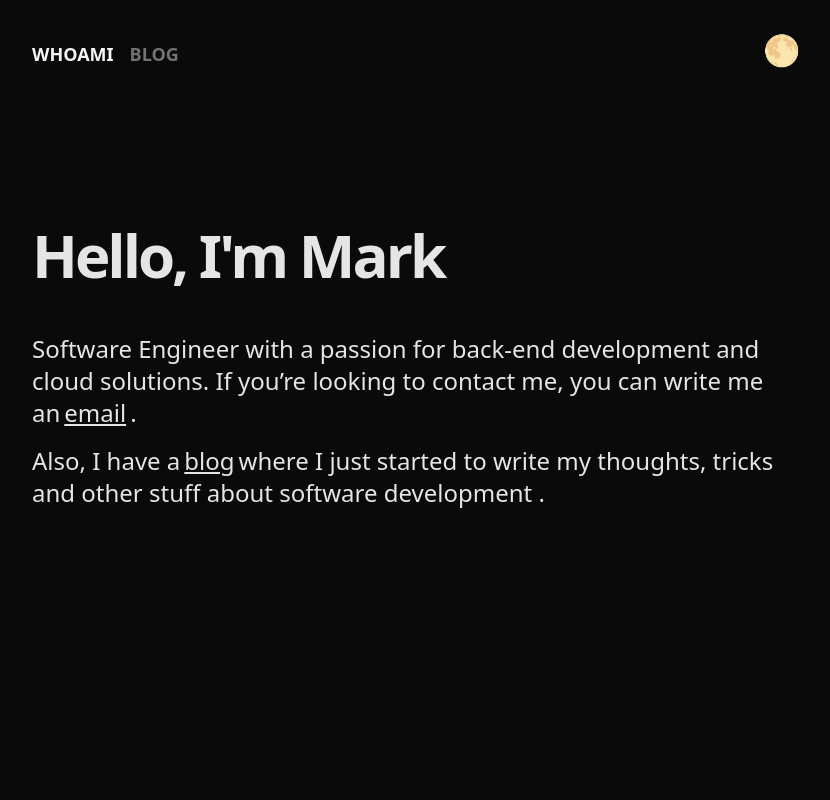
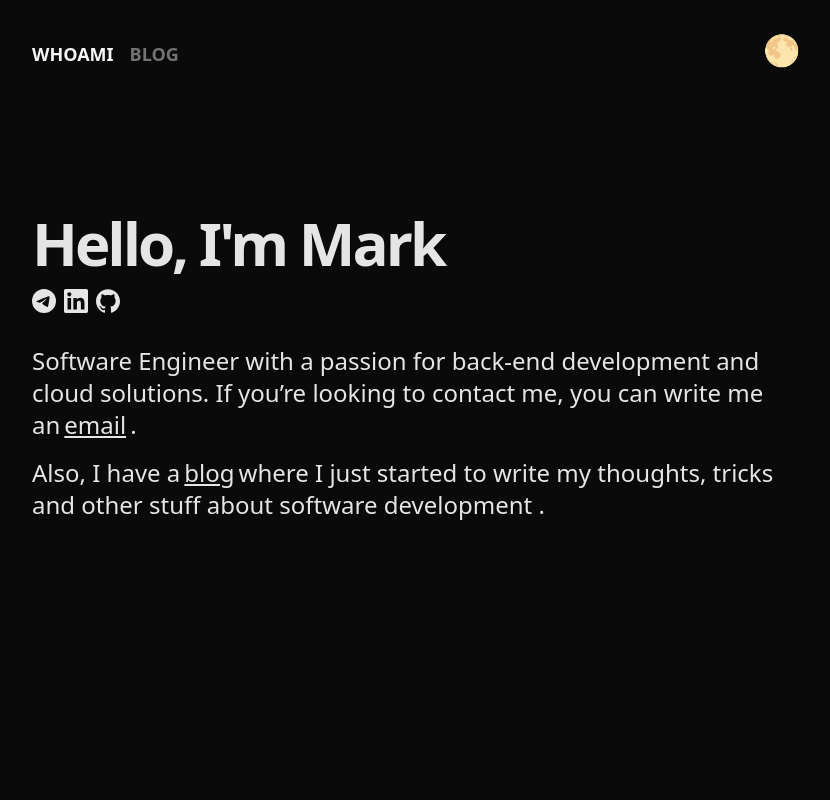
Before and after one commit to MarkSeliverstov/blog, a Next.js app: page / in a window 1280 px wide. Shown: the top 800 px of the page, without its empty margins (224-1054 px from the left). Built offline with nearby package versions, Linux system fonts and the light colour scheme.

Commit message:
chore: add socials

```diff
--- /dev/null
+++ b/app/components/socials.tsx
@@ -0,0 +1,25 @@
+import { SiLinkedin, SiGithub, SiTelegram } from "react-icons/si";
+import { siteMetadata } from "@/app/sitemap";
+
+function createSocialLink(
+  Icon: React.ComponentType,
+  href: string,
+): Readonly<React.ReactNode> {
+  return (
+    <a href={href} target="_blank" rel="noopener noreferrer" className="hover:text-blue-500">
+      <Icon />
+    </a>
+  );
+}
+
+export default function Socials({
+  className,
+}: ClassNameProps): Readonly<React.ReactNode> {
+  return (
+    <div className={"flex flex-row space-x-2 " + className}>
+      {createSocialLink(SiTelegram, siteMetadata.socials.telegram)}
+      {createSocialLink(SiLinkedin, siteMetadata.socials.linkedin)}
+      {createSocialLink(SiGithub, siteMetadata.socials.github)}
+    </div>
+  );
+}
--- a/app/page.tsx
+++ b/app/page.tsx
@@ -1,9 +1,12 @@
+import Socials from "@/app/components/socials";
+
 export default function Home(): Readonly<React.ReactNode> {
   return (
     <section className="h-screen">
       <div className="flex justify-center flex-col h-4/6">
-        <h1 className="md:text-6xl text-4xl">Hello, I&apos;m Mark</h1>
-        <p className="md:text-2xl mt-4 text-lg">
+        <h1 className="md:text-6xl text-5xl mb-4">Hello, I&apos;m Mark</h1>
+        <Socials className="text-2xl" />
+        <p className="md:text-2xl mt-8 text-lg">
           Software Engineer with a passion for back-end development and cloud
           solutions. If you’re looking to contact me, you can write me an
           <a
@@ -16,10 +19,7 @@ export default function Home(): Readonly<React.ReactNode> {
         </p>
         <p className="md:text-2xl mt-4 text-lg">
           Also, I have a
-          <a
-            href="/blog"
-            className="underline p-1 hover:text-neutral-500"
-          >
+          <a href="/blog" className="underline p-1 hover:text-neutral-500">
             {"blog"}
           </a>
           where I just started to write my thoughts, tricks and other stuff
```
